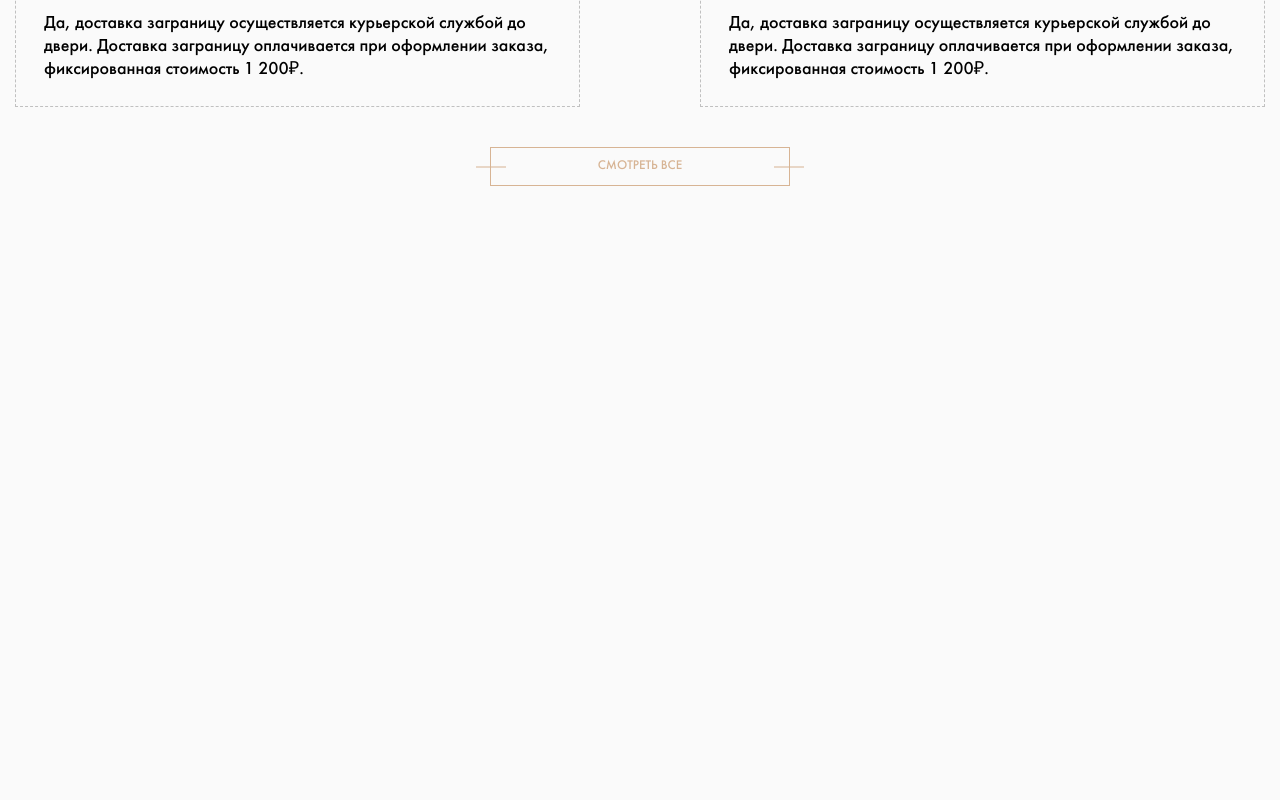
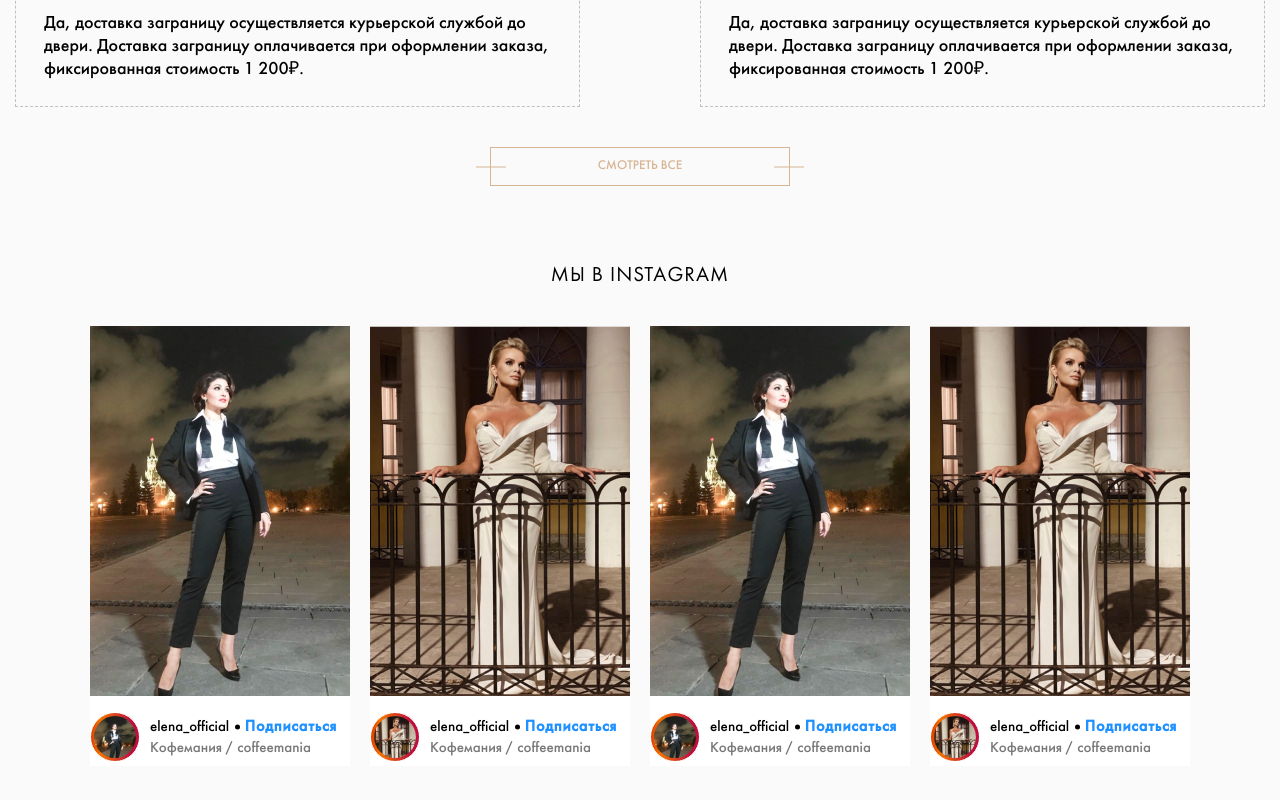
Before and after one commit to sergk1993/Elean-shop, a React (Create React App) app: page / in a window 1280 px wide. Shown: the part 5416-6216 px from the top of the page. Before the commit the page ends 5682 px from the top, so only its background shows below. Built offline with nearby package versions, Linux system fonts and the light colour scheme; a web font is replaced by a local one.

Commit message:
feat: сделал InstagramCards карточки из инстаграмма

```diff
--- a/src/App.tsx
+++ b/src/App.tsx
@@ -12,6 +12,7 @@ import './Components/_color.css'
 import FormFitting from './Components/FormFitting/FormFitting';
 import ClientsSwiper from './Components/ClientsSwiper/ClientsSwiper';
 import ClientsReviews from './Components/ClientsSwiper/ClientsReviews/ClientsReviews';
+import InstagramCards from './Components/InstagramCards/InstagramCards';
 
 function App(): JSX.Element {
   return (<>
@@ -29,6 +30,7 @@ function App(): JSX.Element {
         <FormFitting />
         <ClientsSwiper />
         <ClientsReviews />
+        <InstagramCards />
       </div>
     </main>
   </>
--- /dev/null
+++ b/src/Components/InstagramCards/InstagramCards.module.css
@@ -0,0 +1,104 @@
+.instagramCards {
+	margin-bottom: 100px;
+}
+
+.instagramCards h2 {
+	font-family: 'FuturaBookC';
+	font-style: normal;
+	font-weight: 400;
+	font-size: 21px;
+	line-height: 20px;
+	letter-spacing: 0.05em;
+	text-transform: uppercase;
+	text-align: center;
+	color: var(--blackTextColor);
+	margin: 0;
+	margin-bottom: 40px;
+
+}
+
+.wrapper {
+	display: flex;
+	justify-content: center;
+	align-items: center;
+	margin: 0 auto;
+	column-gap: 20px;
+}
+
+.infoBox {
+	width: 260px;
+	height: 440px;
+	background-color: var(--whiteColor);
+}
+
+.infoBoxImg {
+	width: 100%;
+	height: 370px;
+	object-fit: contain;
+	margin-bottom: 10px;
+}
+
+
+.descrBox {
+	display: flex;
+	align-items: center;
+
+}
+
+.descrImg {
+	width: 50px;
+	height: 50px;
+	object-fit: cover;
+	object-position: top;
+	background: linear-gradient(90deg, rgb(223, 64, 1) 0%, rgb(246, 115, 0) 20%, rgba(191, 15, 62, 1) 83%);
+	border-radius: 50%;
+	padding: 3px;
+	border: 1px solid var(--whiteColor);
+}
+
+
+
+.descrBoxAbout {
+	margin-left: 10px;
+}
+
+.descrBoxAbout p {
+	margin: 0;
+}
+
+p.descrTitle {
+	font-size: 15px;
+	line-height: 17px;
+	margin-bottom: 5px;
+}
+
+.subscribe {
+	font-size: 16px;
+	margin-left: 12px;
+	letter-spacing: 0.05em;
+	color: dodgerblue;
+	font-family: 'FuturaDemiC';
+	font-weight: 600;
+	position: relative;
+}
+
+.subscribe::after {
+	content: '';
+	position: absolute;
+	width: 5px;
+	height: 5px;
+	border-radius: 50%;
+	top: 50%;
+	transform: translateY(-50%);
+	background-color: #000;
+	left: -10px;
+}
+
+
+
+.descrSubTItle {
+	font-weight: 400;
+	font-size: 15px;
+	line-height: 15px;
+	color: rgb(119, 119, 119);
+}
--- /dev/null
+++ b/src/Components/InstagramCards/InstagramCards.tsx
@@ -0,0 +1,60 @@
+import React from 'react';
+import styles from './InstagramCards.module.css';
+import instagramCards1 from '../../assets/img/instagramCards/instagramCards1.jpg'
+import instagramCards2 from '../../assets/img/instagramCards/instagramCards2.jpg'
+
+
+function InstagramCards() {
+	return (
+		<section className={styles.instagramCards}>
+			<h2>МЫ В INSTAGRAm</h2>
+			<div className={styles.wrapper}>
+
+				<div className={styles.infoBox}>
+					<img className={styles.infoBoxImg} src={instagramCards1} alt="instagram posing girl" />
+					<a className={styles.descrBox} href='/'>
+						<img className={styles.descrImg} src={instagramCards1} alt="" />
+						<div className={styles.descrBoxAbout} >
+							<p className={styles.descrTitle}>elena_official <span className={styles.subscribe}>Подписаться</span></p>
+							<p className={styles.descrSubTItle}>Кофемания / coffeemania</p>
+						</div>
+					</a>
+				</div>
+
+				<div className={styles.infoBox}>
+					<img className={styles.infoBoxImg} src={instagramCards2} alt="instagram posing girl" />
+					<a className={styles.descrBox} href='/'>
+						<img className={styles.descrImg} src={instagramCards2} alt="" />
+						<div className={styles.descrBoxAbout} >
+							<p className={styles.descrTitle}>elena_official <span className={styles.subscribe}>Подписаться</span></p>
+							<p className={styles.descrSubTItle}>Кофемания / coffeemania</p>
+						</div>
+					</a>
+				</div>
+				<div className={styles.infoBox}>
+					<img className={styles.infoBoxImg} src={instagramCards1} alt="instagram posing girl" />
+					<a className={styles.descrBox} href='/'>
+						<img className={styles.descrImg} src={instagramCards1} alt="" />
+						<div className={styles.descrBoxAbout} >
+							<p className={styles.descrTitle}>elena_official <span className={styles.subscribe}>Подписаться</span></p>
+							<p className={styles.descrSubTItle}>Кофемания / coffeemania</p>
+						</div>
+					</a>
+				</div>
+				<div className={styles.infoBox}>
+					<img className={styles.infoBoxImg} src={instagramCards2} alt="instagram posing girl" />
+					<a className={styles.descrBox} href='/'>
+						<img className={styles.descrImg} src={instagramCards2} alt="" />
+						<div className={styles.descrBoxAbout} >
+							<p className={styles.descrTitle}>elena_official <span className={styles.subscribe}>Подписаться</span></p>
+							<p className={styles.descrSubTItle}>Кофемания / coffeemania</p>
+						</div>
+					</a>
+				</div>
+
+			</div>
+		</section>
+	)
+}
+
+export default InstagramCards
```
Also changed, not shown: src/assets/img/instagramCards/instagramCards1.jpg (added), src/assets/img/instagramCards/instagramCards2.jpg (added).
